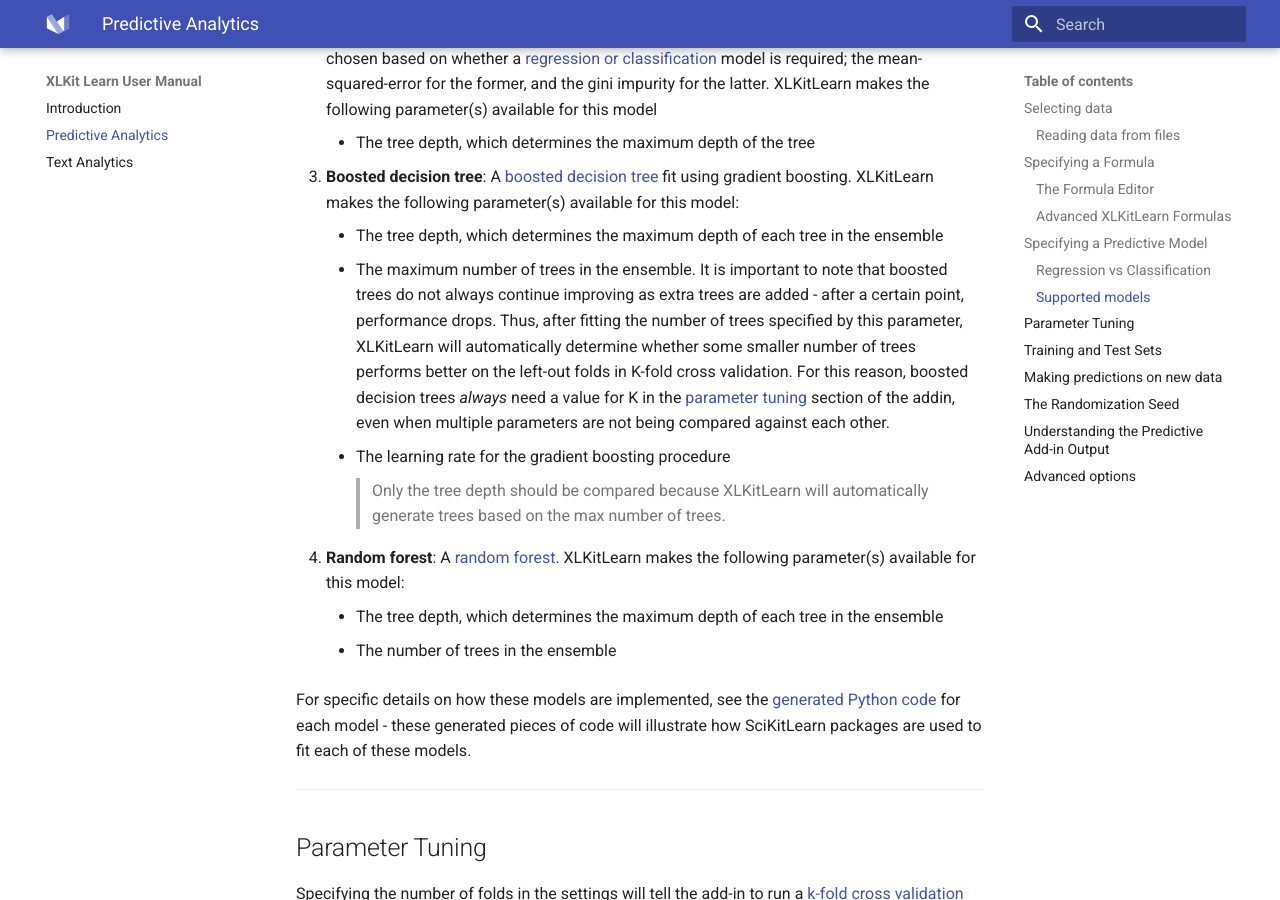
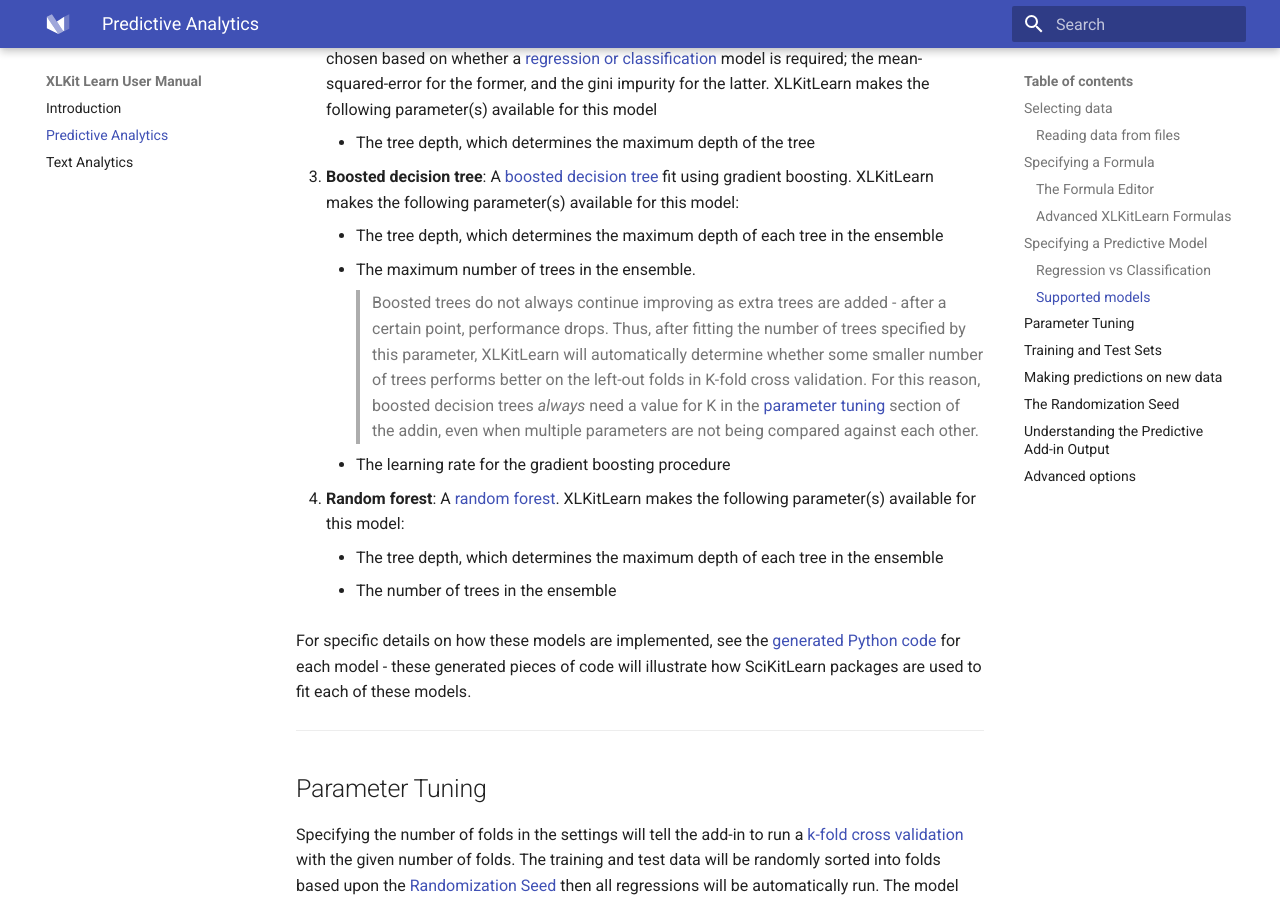
Before and after one commit to danguetta/XLKitLearn_docs, an MkDocs documentation site: the page built from docs/predictive_analytics.md, in a window 1280 px wide and 900 px high, scrolled down 4917 px. Built offline with MkDocs 1.6.1 and Material for MkDocs 9.7.7, drawn with Linux system fonts in a browser that asks for light colours.

Commit message:
Update predictive_analytics.md

```diff
--- a/docs/predictive_analytics.md
+++ b/docs/predictive_analytics.md
@@ -120,9 +120,9 @@
 
 3. **Boosted decision tree**: A [boosted decision tree](https://en.wikipedia.org/wiki/Gradient_boosting) fit using gradient boosting. XLKitLearn makes the following parameter(s) available for this model:
     * The tree depth, which determines the maximum depth of each tree in the ensemble
-    * The maximum number of trees in the ensemble. It is important to note that boosted trees do not always continue improving as extra trees are added - after a certain point, performance drops. Thus, after fitting the number of trees specified by this parameter, XLKitLearn will automatically determine whether some smaller number of trees performs better on the left-out folds in K-fold cross validation. For this reason, boosted decision trees *always* need a value for K in the [parameter tuning](#parameter-tuning) section of the addin, even when multiple parameters are not being compared against each other.
+    * The maximum number of trees in the ensemble.
+    > Boosted trees do not always continue improving as extra trees are added - after a certain point, performance drops. Thus, after fitting the number of trees specified by this parameter, XLKitLearn will automatically determine whether some smaller number of trees performs better on the left-out folds in K-fold cross validation. For this reason, boosted decision trees *always* need a value for K in the [parameter tuning](#parameter-tuning) section of the addin, even when multiple parameters are not being compared against each other.
     * The learning rate for the gradient boosting procedure
-> Only the tree depth should be compared because XLKitLearn will automatically generate trees based on the max number of trees.
 
 4. **Random forest**: A [random forest](https://en.wikipedia.org/wiki/Random_forest). XLKitLearn makes the following parameter(s) available for this model:
     * The tree depth, which determines the maximum depth of each tree in the ensemble
```
